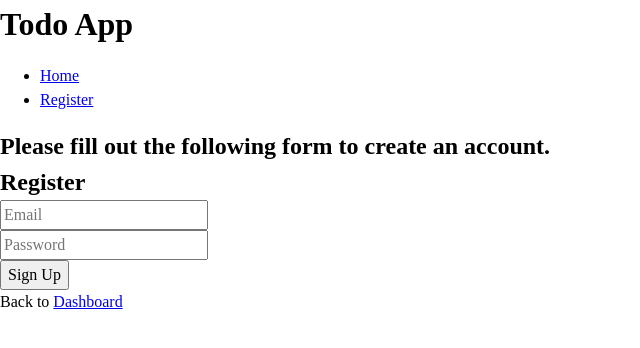
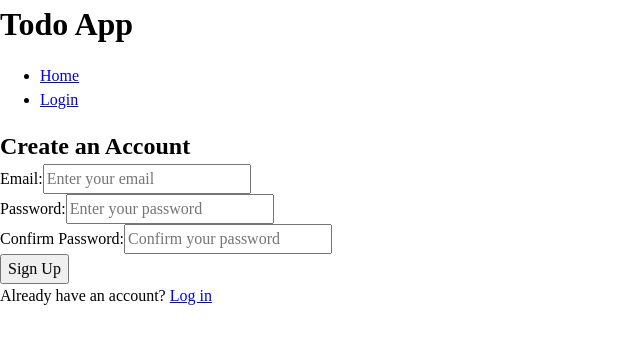
Before and after one commit to mildanfalah/to-do-web-app, a React (Vite) app: page /register in a window 1280 px wide. Shown: the top 348 px of the page, without its empty margins (0-640 px from the left). Built offline with nearby package versions, Linux system fonts and the light colour scheme.

Commit message:
implement register function

```diff
--- a/src/TodoApp.jsx
+++ b/src/TodoApp.jsx
@@ -2,10 +2,11 @@ import React from "react";
 import Navigation from "./components/Navigation";
 import { Route, Routes } from "react-router-dom";
 import Dashboard from "./pages/Dashboard";
+import RegisterPage from "./pages/RegisterPage";
+import LoginPage from "./pages/LoginPage";
 
 // styling
 import "./styles/style.css";
-import RegisterPage from "./pages/RegisterPage";
 
 function TodoApp() {
   return (
@@ -18,6 +19,7 @@ function TodoApp() {
         <Routes>
           <Route path="/" element={<Dashboard />} />
           <Route path="/register" element={<RegisterPage />} />
+          <Route path="/login" element={<LoginPage />} />
         </Routes>
       </main>
     </div>
--- a/src/components/Navigation.jsx
+++ b/src/components/Navigation.jsx
@@ -9,7 +9,7 @@ function Navigation() {
           <Link to="/">Home</Link>
         </li>
         <li>
-          <Link to="/register">Register</Link>
+          <Link to="/login">Login</Link>
         </li>
       </ul>
     </nav>
--- a/src/components/RegisterInput.jsx
+++ b/src/components/RegisterInput.jsx
@@ -1,8 +1,9 @@
 import React, { useState } from "react";
 
-const RegisterInput = ({ setIsLoggedIn }) => {
+const RegisterInput = ({ onSuccessfulRegister }) => {
   const [email, setEmail] = useState("");
   const [password, setPassword] = useState("");
+  const [confirmPassword, setConfirmPassword] = useState("");
   const [error, setError] = useState("");
 
   const validateEmail = (email) => {
@@ -13,7 +14,9 @@ const RegisterInput = ({ setIsLoggedIn }) => {
 
   const handleRegister = (e) => {
     e.preventDefault();
+    setError("");
 
+    try {
       if (!validateEmail(email)) {
         setError("Invalid email format");
         return;
@@ -24,39 +27,71 @@ const RegisterInput = ({ setIsLoggedIn }) => {
         return;
       }
 
+      if (password !== confirmPassword) {
+        throw new Error("Passwords do not match");
+      }
+
+      // Check if user already exists
+      const users = JSON.parse(localStorage.getItem("users")) || [];
+      if (users.some((user) => user.email === email)) {
+        throw new Error("User with this email already exists");
+      }
+
       // Save user to LocalStorage
-    const users = JSON.parse(localStorage.getItem("users")) || [];
       const newUser = { email, password };
       localStorage.setItem("users", JSON.stringify([...users, newUser]));
 
-    // Set Login state
-    setIsLoggedIn(true);
-    setError("");
+      // Clear form
+      setEmail("");
+      setPassword("");
+      setConfirmPassword("");
+
+      onSuccessfulRegister();
+    } catch (error) {
+      setError(error.message);
+    }
   };
 
   return (
-    <div>
-      <h2>Register</h2>
+    <div className="register-input">
+      <h2>Create an Account</h2>
       <form onSubmit={handleRegister}>
-        <div>
+        <div className="form-group">
+          <label htmlFor="email">Email:</label>
           <input
+            id="email"
             type="email"
-            placeholder="Email"
+            placeholder="Enter your email"
             value={email}
             onChange={(e) => setEmail(e.target.value)}
+            required
           />
         </div>
-        <div>
+        <div className="form-group">
+          <label htmlFor="password">Password:</label>
           <input
+            id="password"
             type="password"
-            placeholder="Password"
+            placeholder="Enter your password"
             value={password}
             onChange={(e) => setPassword(e.target.value)}
+            required
+          />
+        </div>
+        <div className="form-group">
+          <label htmlFor="confirmPassword">Confirm Password:</label>
+          <input
+            id="confirmPassword"
+            type="password"
+            placeholder="Confirm your password"
+            value={confirmPassword}
+            onChange={(e) => setConfirmPassword(e.target.value)}
+            required
           />
         </div>
         <button type="submit">Sign Up</button>
       </form>
-      {error && <p style={{ color: "red" }}>{error}</p>}
+      {error && <p className="error-message">{error}</p>}
     </div>
   );
 };
--- a/src/pages/LoginPage.jsx
+++ b/src/pages/LoginPage.jsx
@@ -0,0 +1,8 @@
+import React from "react";
+import { Link } from "react-router-dom";
+
+function LoginPage() {
+  return "This is Login Page, go to" + <Link to="/register">Register</Link>;
+}
+
+export default LoginPage;
--- a/src/pages/RegisterPage.jsx
+++ b/src/pages/RegisterPage.jsx
@@ -1,14 +1,39 @@
-import React from "react";
+import React, { useState } from "react";
 import RegisterInput from "../components/RegisterInput";
-import { Link } from "react-router-dom";
+import { Link, useNavigate } from "react-router-dom";
 
 function RegisterPage() {
+  const [isRegistered, setIsRegistered] = useState(false);
+  const navigate = useNavigate();
+
+  const handleSuccessfulRegistration = () => {
+    setIsRegistered(true);
+    alert("Registration successful! you can now log in.");
+
+    // Redirect to the login page after a short delay
+    setTimeout(() => {
+      navigate("/login");
+    }, 2000);
+  };
+
   return (
     <section className="register-page">
-      <h2>Please fill out the following form to create an account.</h2>
-      <RegisterInput />
+      {isRegistered ? (
+        <div className="success-message">
+          <p>
+            Registration successful! You will be redirected to the login page
+            shortly.
+          </p>
+          <p>
+            If you're not redirected, please{" "}
+            <Link to="/login">click here to log in</Link>.
+          </p>
+        </div>
+      ) : (
+        <RegisterInput onSuccessfulRegister={handleSuccessfulRegistration} />
+      )}
       <p>
-        Back to <Link to="/">Dashboard</Link>
+        Already have an account? <Link to="/login">Log in</Link>
       </p>
     </section>
   );
```
Lines whose indentation alone changed are shown as unchanged.
